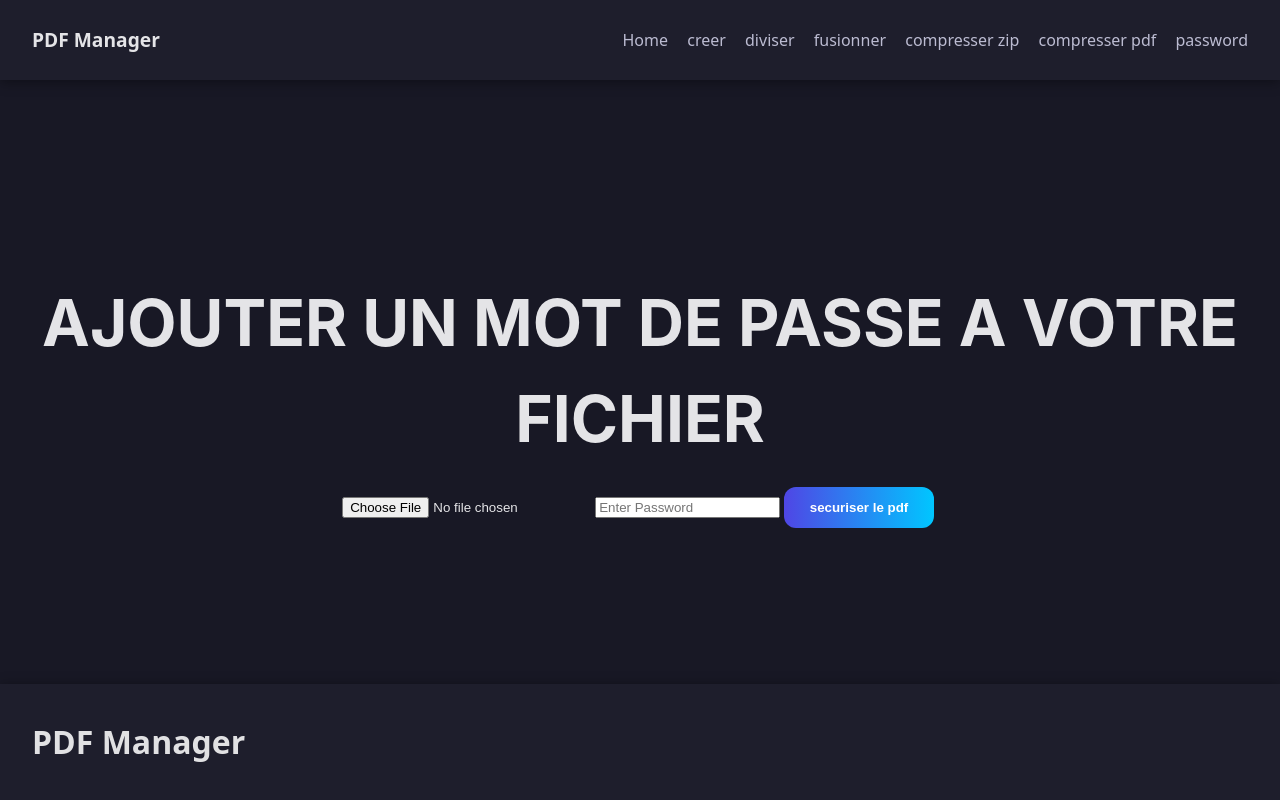
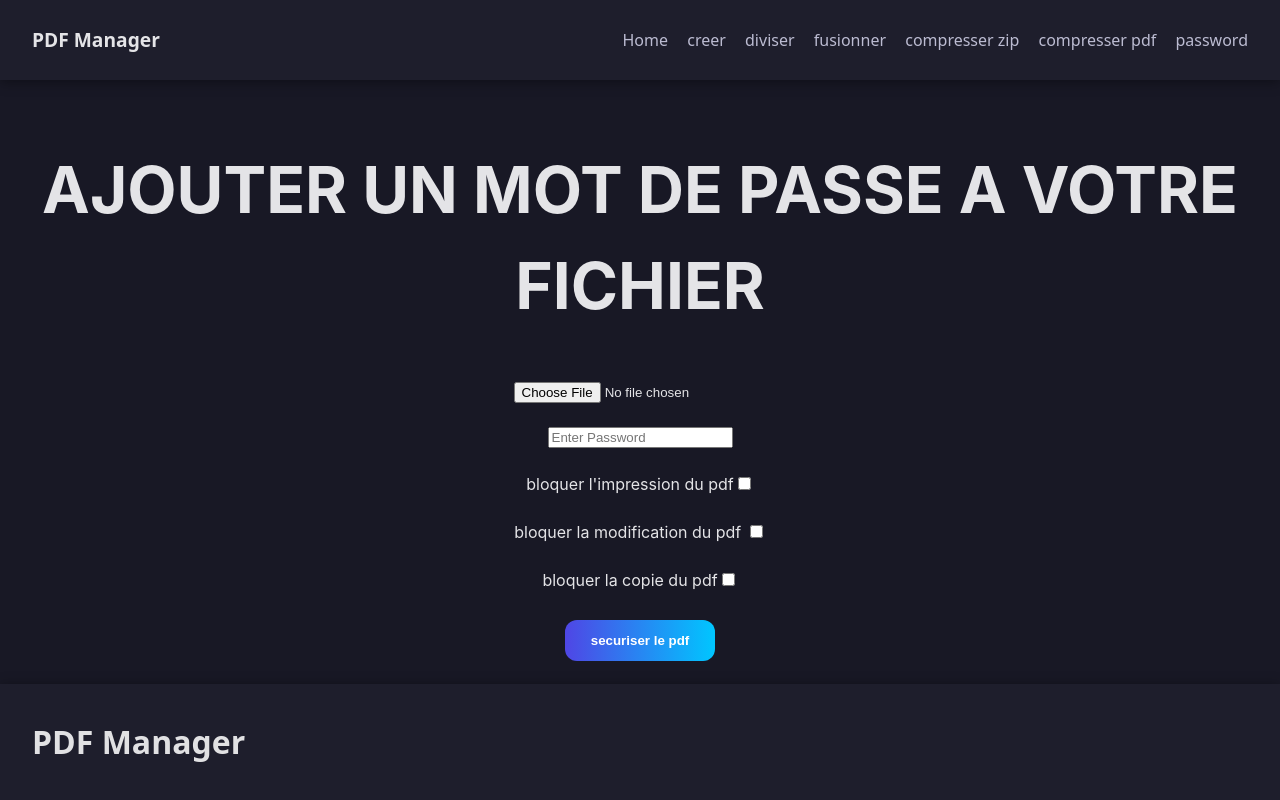
Before and after one commit to killerlick/PDFManager, a React (Vite) app in the folder PDFManager/frontend/: page /Password in a window 1280 px wide. Built offline with nearby package versions, Linux system fonts and the light colour scheme; no server answers.

Commit message:
ajout de plus d'option de securité pour les pdf

```diff
--- a/PDFManager/frontend/src/pages/Pages.module.css
+++ b/PDFManager/frontend/src/pages/Pages.module.css
@@ -15,6 +15,16 @@
 .page h1 {
   font-size: 4rem;
   margin-bottom: 1rem;
+  animation: fadeIn 0.5s ease-in-out;
+}
+
+form {
+  display: flex;
+  flex-direction: column;
+  align-items: center;
+  justify-content: center;
+  margin-top: 2rem;
+  gap: 1.5rem;
   animation: fadeIn 0.5s ease-in-out;
 }
 
--- a/PDFManager/frontend/src/pages/Password.tsx
+++ b/PDFManager/frontend/src/pages/Password.tsx
@@ -8,8 +8,14 @@ export default function PasswordPdf() {
 
     const [file , setFile] = useState<File|null>(null);
     const [password, setPassword] = useState<string>("");
+    const [canPrint , setCanPrint] = useState<boolean>(true);
+    const [canModify , setCanModify] = useState<boolean>(true);
+    const [canCopy , setCanCopy] = useState<boolean>(true);
+
+
     const [isloading, setIsloading] = useState<boolean>(false);
     const [downloadUrl, setDownloadUrl] = useState<string|null>(null);
+
 
     const handlePasswordProtect = async (e: any) => {
         e.preventDefault();
@@ -27,8 +33,11 @@ export default function PasswordPdf() {
 
             formData.append("password", password);
             formData.append("file", file);
+            formData.append("canPrint", String(canPrint));
+            formData.append("canModify", String(canModify));
+            formData.append("canCopy", String(canCopy));
 
-            const res = await fetch(`${apiUrl}/password`, {
+            const res = await fetch(`${apiUrl}/security`, {
                 method: "POST",
                 body: formData
             });
@@ -70,7 +79,6 @@ export default function PasswordPdf() {
                     }
                     ></input>
                     <input
-                    required
                     type="password"
                     name="password"
                     placeholder="Enter Password"
@@ -79,11 +87,42 @@ export default function PasswordPdf() {
                             setPassword(e.target.value);
                         }
                     }></input>
+
+                    <label>bloquer l'impression du pdf<input
+                    type="checkbox"
+                    name="canPrint"
+                    onChange={
+                        (e) => {
+                            setCanPrint(!e.target.checked);
+                        }
+                    }
+                    ></input></label>
+
+                    <label>bloquer la modification du pdf <input
+                    type="checkbox"
+                    name="canModify"
+                    onChange={
+                        (e) => {
+                            setCanModify(!e.target.checked);
+                        }
+                    }
+                    ></input></label>
+                    <label>bloquer la copie du pdf<input
+                    type="checkbox"
+                    name="canCopy"
+                    onChange={
+                        (e) => {
+                            setCanCopy(!e.target.checked);
+                        }
+                    }
+                    ></input></label>
+
                     <button className={styles.btn} type="submit"
                     disabled={isloading}>
                         {isloading ? "Generation..." : "securiser le pdf"}
                         </button>
             </form>
+
             <DownloadButton downloadUrl={downloadUrl}></DownloadButton>
         </div> );
 }
```
Also changed, not shown: 2 other files (tests, documents, lock files or other folders).
